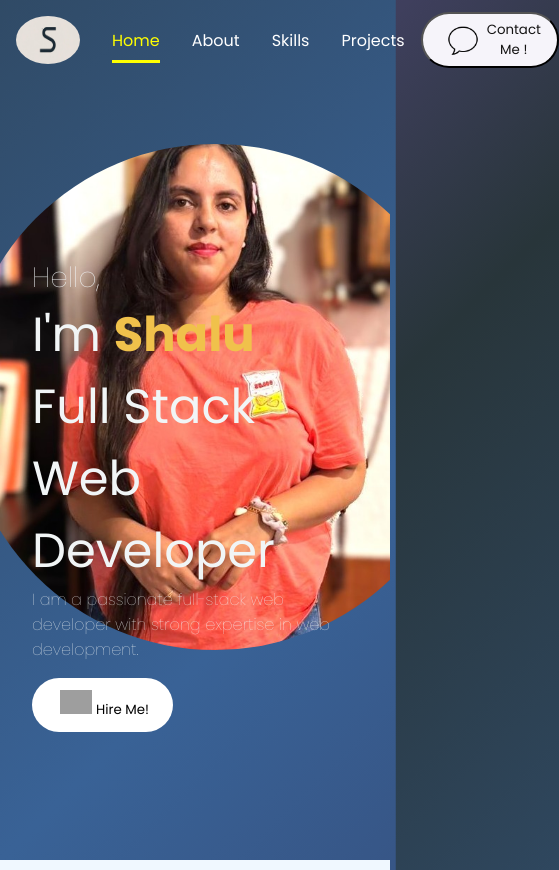
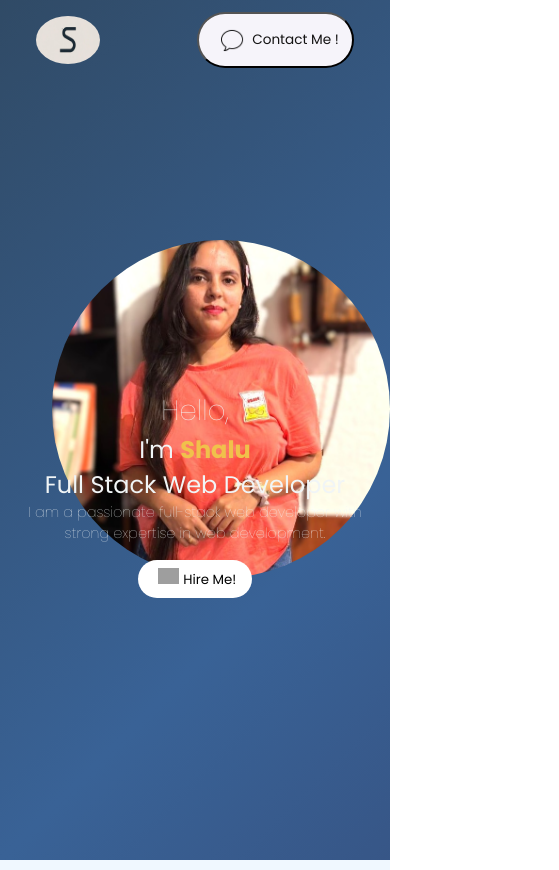
Before and after one commit to ShaluPruthi/port, a React (Vite) app in the folder Portfolio/: page / in a window 390 px wide. Shown: the top 870 px of the page, 559 px wide, since content can reach past the window. Built offline with nearby package versions, Linux system fonts and the light colour scheme; grey boxes are pictures that could not be loaded.

Commit message:
make dynamic

```diff
--- a/Portfolio/src/components/Contact/Contact.css
+++ b/Portfolio/src/components/Contact/Contact.css
@@ -66,3 +66,23 @@
     width: 3rem;
     margin: 0 0.75rem;
 }
+
+@media screen and (max-width: 768px) {
+  .contactForm {
+    padding: 1rem;
+    width: 95%;
+  }
+
+  .name, .email, .msg {
+    font-size: 0.9rem;
+    padding: 0.5rem;
+  }
+
+  .submitBtn {
+    padding: 0.5rem 2rem;
+  }
+
+  .links {
+    justify-content: center;
+  }
+}
--- a/Portfolio/src/components/Intro/Intro.css
+++ b/Portfolio/src/components/Intro/Intro.css
@@ -66,10 +66,17 @@
     margin: 0 0.25rem;
     height: 1.5rem;
 }
-@media screen and (max-width: 480px) {
+@media screen and (max-width: 768px) {
+  .introContent {
+    align-items: center;
+    justify-content: center;
+    padding: 1rem;
+  }
 
-    .bg {
-        right: -20vw;
-    }
-
+  .bg {
+    top: 10rem;
+    right: 0;
+    width: 40vh;
+    height: 40vh;
+  }
 }
--- a/Portfolio/src/components/Navbar/Navbar.css
+++ b/Portfolio/src/components/Navbar/Navbar.css
@@ -58,3 +58,19 @@
     padding-bottom: 0.5rem;
     border-bottom: 3px solid yellow;
 }
+
+@media screen and (max-width: 768px) {
+  .menuListItem {
+    display: none;
+  }
+
+  .menubtn {
+    font-size: 0.85rem;
+    padding: 0.4rem 0.8rem;
+  }
+
+  .btnimg {
+    height: 1.5rem;
+    width: 1.5rem;
+  }
+}
--- a/Portfolio/src/components/Projects/project.css
+++ b/Portfolio/src/components/Projects/project.css
@@ -90,3 +90,13 @@
 .repoBtn:hover {
   background: #0056b3;
 }
+
+@media screen and (max-width: 768px) {
+  .projectCard {
+    width: 90%;
+  }
+
+  .container {
+    padding: 10px;
+  }
+}
--- a/Portfolio/src/components/Skills/Skills.css
+++ b/Portfolio/src/components/Skills/Skills.css
@@ -55,21 +55,16 @@
   color: #555;
 }
 
-@media screen and (max-width: 720px){
-    .text>p{
-        font-size: 2vw;
-    }
+@media screen and (max-width: 768px) {
+  .skillCard {
+    width: 90%;
+  }
+
+  .skillTitle {
+    font-size: 1.2rem;
+  }
+
+  .skillDesc {
+    font-size: 0.9rem;
+  }
 }
-
-@media screen and (max-width: 480px){
-    .text>p{
-        font-size: 3vw;
-    }
-    .skillImg{
-        height: 2.25rem;
-        width: 2.25rem;
-    }
-    .text>h2{
-        font-size: 4vw;
-    }
-}
--- a/Portfolio/src/style.css
+++ b/Portfolio/src/style.css
@@ -21,3 +21,63 @@ body{
   50% { background-position: 100% 50%; }
   100% { background-position: 0% 50%; }
 }
+
+@media screen and (max-width: 768px) {
+  .title {
+    font-size: 1.8rem;
+  }
+
+  .subtitle {
+    font-size: 1rem;
+  }
+
+  .btn {
+    padding: 0.5rem 1rem;
+  }
+
+  .menuListItem {
+    font-size: 0.9rem;
+  }
+
+  .introContent {
+    font-size: 2rem;
+    align-items: center;
+    text-align: center;
+  }
+
+  .contactForm {
+    padding: 10px;
+    width: 95vw;
+  }
+
+  .skillCard, .projectCard {
+    width: 90%;
+  }
+}
+
+@media screen and (max-width: 480px) {
+  .introContent {
+    font-size: 1.5rem;
+  }
+
+  .para {
+    font-size: 0.9rem;
+  }
+
+  .btnImg {
+    height: 1rem;
+  }
+
+  .contactForm input, .contactForm textarea {
+    font-size: 0.9rem;
+  }
+
+  .skillTitle {
+    font-size: 1.2rem;
+  }
+
+  .repoBtn {
+    padding: 6px 12px;
+    font-size: 0.85rem;
+  }
+}
```
Also changed, not shown: Portfolio/src/assets/TUNGNATH THUMNAIL.jpg (added).
